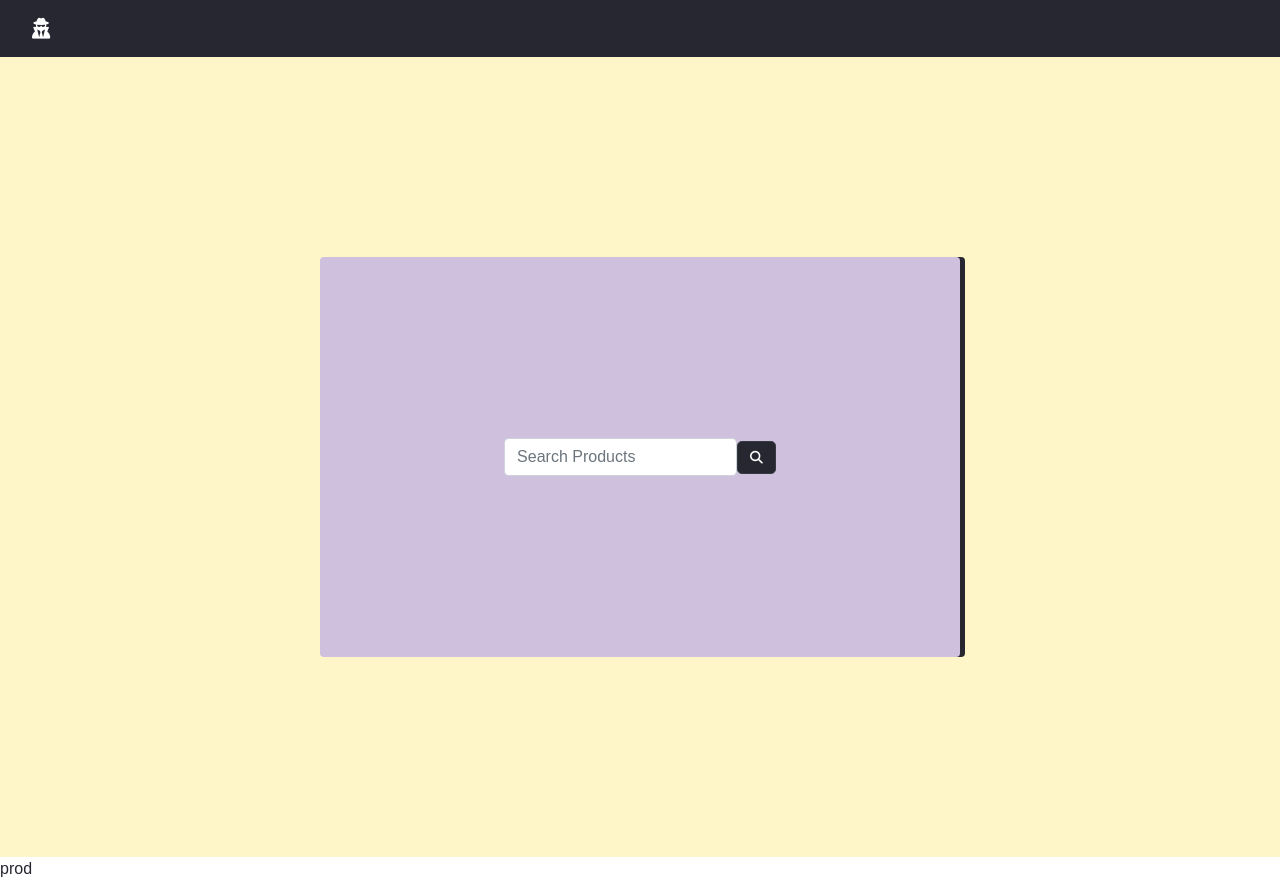
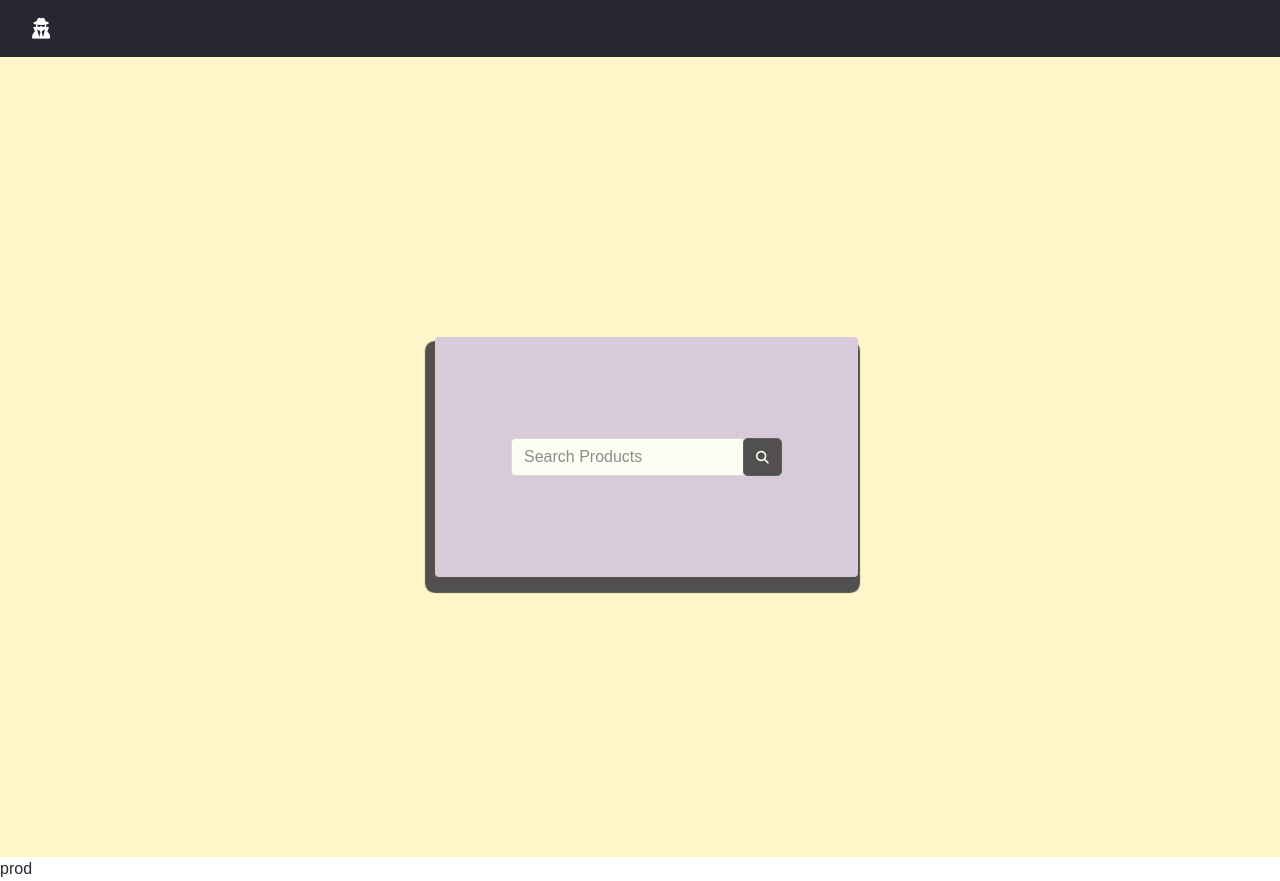
Before and after one commit to Jo-IE/product-search-tool, a React (Create React App) app: page / in a window 1280 px wide. Built offline with nearby package versions, Linux system fonts and the light colour scheme.

Commit message:
edit hero component

```diff
--- a/src/components/Hero.js
+++ b/src/components/Hero.js
@@ -5,19 +5,23 @@ class Hero extends Component {
   state = {};
   render() {
     return (
-      <HeroWrapper>
+      <HeroWrapper id="hero">
         <FormWrapper>
           <div className="mx-auto text-center my-auto">
             <form className="form-inline">
+              <div className="input-group">
                 <input
                   className="form-control "
                   type="search"
                   placeholder="Search Products"
                   aria-label="Search"
                 />
+                <div class="input-group-append">
                   <button className="btn btn-dark" type="submit">
                     <i className="fa fa-search"></i>
                   </button>
+                </div>
+              </div>
             </form>
           </div>
         </FormWrapper>
@@ -33,14 +37,15 @@ const HeroWrapper = styled.div`
 
 const FormWrapper = styled.div`
   background-color: var(--mainLavender);
-  height: 50%;
-  width: 50%;
+  height: 30%;
+  width: 33%;
   border-radius: 4px;
-  box-shadow: 5px 0px var(--mainDark);
+  box-shadow: -4px 10px 1px 6px var(--mainDark);
   position: relative;
-  left: 25%;
-  top: 25%;
+  left: 34%;
+  top: 35%;
   display: flex;
+  opacity: 0.8;
 `;
 
 export default Hero;
```
Lines whose indentation alone changed are shown as unchanged.
